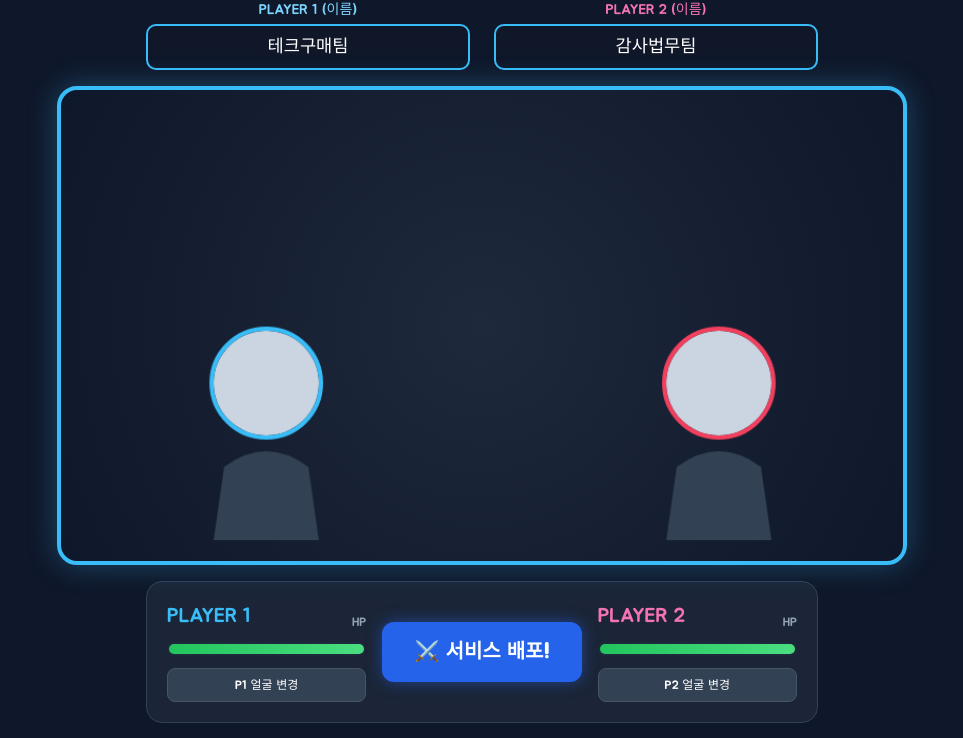
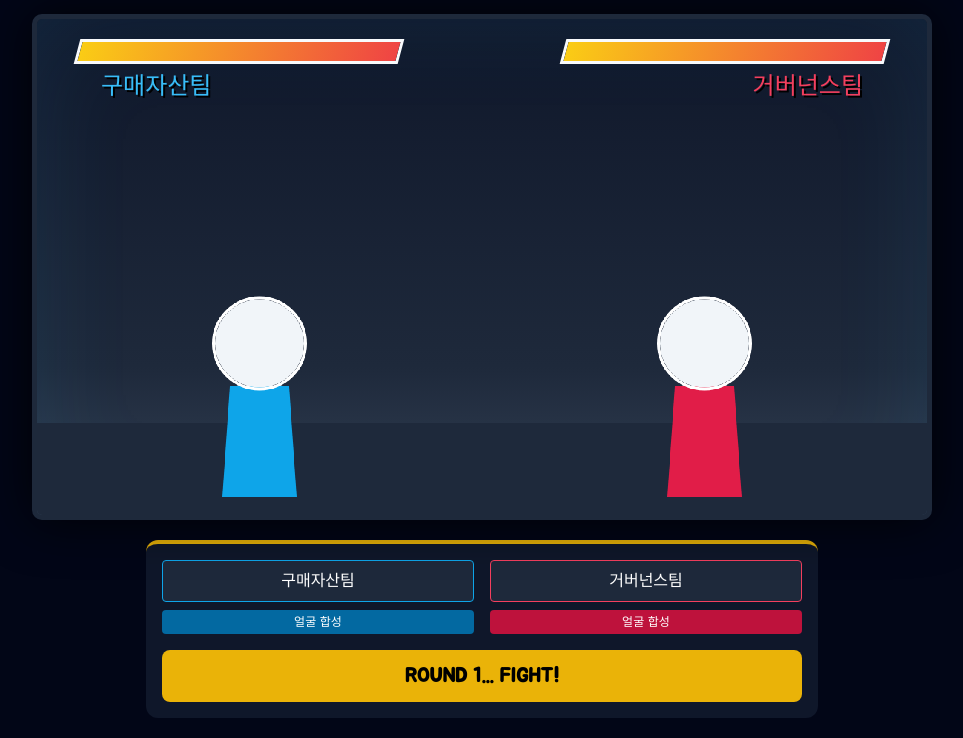
Before and after one commit to raonabba/photofighter, a plain HTML site: page index.html in a window 1280 px wide. Shown: the part 62-800 px from the top of the page, without its empty margins (158-1121 px from the left). Drawn offline with nearby package versions, Linux system fonts and the light colour scheme.

Commit message:
Update index.html

```diff
--- a/index.html
+++ b/index.html
@@ -3,181 +3,241 @@
 <head>
     <meta charset="UTF-8">
     <meta name="viewport" content="width=device-width, initial-scale=1.0, maximum-scale=1.0, user-scalable=no">
-    <title>IT 금융 실무 파이터 - 굴욕의 배포판</title>
+    <title>K-IT GOVERNANCE FIGHTER</title>
     <script src="https://cdn.tailwindcss.com"></script>
     <style>
         @import url('https://fonts.googleapis.com/css2?family=Black+Han+Sans&family=Jua&display=swap');
-        body { font-family: 'Jua', sans-serif; background: #0f172a; color: white; touch-action: manipulation; padding: 10px; }
-        .arena-wrapper { position: relative; width: 100%; max-width: 850px; aspect-ratio: 16 / 9; margin: 0 auto; border: 4px solid #38bdf8; border-radius: 20px; overflow: hidden; background: radial-gradient(circle, #1e293b 0%, #0f172a 100%); box-shadow: 0 0 30px rgba(56, 189, 248, 0.3); }
-        canvas { width: 100%; height: 100%; display: block; }
-        .hp-bar-bg { height: 14px; background: #334155; border-radius: 7px; overflow: hidden; border: 2px solid #1e293b; }
-        .hp-bar-fill { height: 100%; background: linear-gradient(90deg, #22c55e, #4ade80); transition: width 0.4s cubic-bezier(0.175, 0.885, 0.32, 1.275); }
-        .input-group input { background: rgba(15, 23, 42, 0.8); border: 2px solid #38bdf8; color: white; border-radius: 10px; padding: 8px; width: 100%; text-align: center; font-size: 1.1rem; }
+        body { font-family: 'Jua', sans-serif; background: #020617; color: white; overflow: hidden; touch-action: manipulation; }
+        .arena-wrapper {
+            position: relative; width: 95%; max-width: 900px; aspect-ratio: 16 / 9; margin: 20px auto;
+            border: 5px solid #1e293b; border-radius: 10px; overflow: hidden;
+            background: linear-gradient(to bottom, #0f172a 0%, #1e293b 70%, #334155 100%);
+            box-shadow: 0 0 50px rgba(0,0,0,0.8), inset 0 0 100px rgba(56,189,248,0.1);
+        }
+        canvas { width: 100%; height: 100%; image-rendering: pixelated; }
+        .hp-container { position: absolute; top: 20px; width: 100%; display: flex; justify-content: space-between; px: 40px; }
+        .hp-outer { width: 40%; height: 25px; background: #450a0a; border: 3px solid #f8fafc; transform: skew(-15deg); overflow: hidden; }
+        .hp-inner { height: 100%; background: linear-gradient(90deg, #facc15, #ef4444); transition: width 0.3s ease-out; }
+        .player-label { position: absolute; top: 50px; font-family: 'Black Han Sans'; font-size: 1.5rem; text-shadow: 2px 2px #000; }
     </style>
 </head>
 <body class="flex flex-col items-center">
 
-    <div class="w-full max-w-2xl mb-4 text-center">
-        <h1 class="text-3xl font-bold text-sky-400 mb-4 italic">⚡ IT FINANCE FIGHTER ⚡</h1>
-        <div class="grid grid-cols-2 gap-6 input-group">
-            <div>
-                <label class="text-sm text-sky-300 block mb-1">PLAYER 1 (이름)</label>
-                <input id="p1-name" type="text" value="테크구매팀" oninput="syncNames()">
-            </div>
-            <div>
-                <label class="text-sm text-pink-400 block mb-1">PLAYER 2 (이름)</label>
-                <input id="p2-name" type="text" value="감사법무팀" oninput="syncNames()">
-            </div>
-        </div>
+    <div class="mt-4 text-center">
+        <h1 class="text-4xl font-bold text-yellow-400 italic tracking-tighter">THE KING OF IT-COMPLIANCE '26</h1>
     </div>
 
-    <div class="arena-wrapper">
+    <div class="arena-wrapper" id="arena">
+        <div class="hp-container px-10">
+            <div class="hp-outer"><div id="hp-p1" class="hp-inner" style="width: 100%"></div></div>
+            <div class="hp-outer"><div id="hp-p2" class="hp-inner" style="width: 100%"></div></div>
+        </div>
+        <div id="p1-tag" class="player-label left-16 text-sky-400">P1</div>
+        <div id="p2-tag" class="player-label right-16 text-rose-500">P2</div>
         <canvas id="gameCanvas"></canvas>
     </div>
 
-    <div class="w-full max-w-2xl mt-4 grid grid-cols-1 md:grid-cols-3 gap-4 bg-slate-800/80 p-5 rounded-2xl border border-slate-700">
-        <div class="space-y-3">
-            <div class="flex justify-between items-end"><span id="lbl-p1-name" class="text-xl text-sky-400">PLAYER 1</span><span class="text-xs text-slate-400">HP</span></div>
-            <div class="hp-bar-bg"><div id="hp-p1-fill" class="hp-bar-fill" style="width: 100%"></div></div>
-            <button onclick="document.getElementById('up-p1').click()" class="w-full bg-slate-700 text-xs py-2 rounded-lg border border-slate-600 hover:bg-slate-600 transition">P1 얼굴 변경</button>
+    <div class="w-full max-w-2xl grid grid-cols-2 gap-4 p-4 bg-slate-900 rounded-xl border-t-4 border-yellow-500">
+        <div class="flex flex-col gap-2">
+            <input id="name1" type="text" value="구매자산팀" class="bg-slate-800 p-2 rounded border border-sky-500 text-center">
+            <button onclick="document.getElementById('file1').click()" class="bg-sky-700 text-xs py-1 rounded">얼굴 합성</button>
+            <input type="file" id="file1" hidden onchange="loadImg(event, 'p1')">
         </div>
-
-        <div class="flex flex-col justify-center gap-3">
-            <button onclick="startBattle()" id="btn-start" class="bg-blue-600 hover:bg-blue-500 py-4 rounded-xl font-bold text-xl shadow-[0_0_15px_rgba(37,99,235,0.5)] active:scale-95 transition-all">⚔️ 서비스 배포!</button>
-            <input type="file" id="up-p1" hidden accept="image/*" onchange="loadFile(event, 'p1')">
-            <input type="file" id="up-p2" hidden accept="image/*" onchange="loadFile(event, 'p2')">
+        <div class="flex flex-col gap-2">
+            <input id="name2" type="text" value="거버넌스팀" class="bg-slate-800 p-2 rounded border border-rose-500 text-center">
+            <button onclick="document.getElementById('file2').click()" class="bg-rose-700 text-xs py-1 rounded">얼굴 합성</button>
+            <input type="file" id="file2" hidden onchange="loadImg(event, 'p2')">
         </div>
-
-        <div class="space-y-3">
-            <div class="flex justify-between items-end"><span id="lbl-p2-name" class="text-xl text-pink-400">PLAYER 2</span><span class="text-xs text-slate-400">HP</span></div>
-            <div class="hp-bar-bg"><div id="hp-p2-fill" class="hp-bar-fill" style="width: 100%"></div></div>
-            <button onclick="document.getElementById('up-p2').click()" class="w-full bg-slate-700 text-xs py-2 rounded-lg border border-slate-600 hover:bg-slate-600 transition">P2 얼굴 변경</button>
-        </div>
+        <button onclick="startBattle()" class="col-span-2 bg-yellow-500 hover:bg-yellow-400 text-black font-bold py-3 rounded-lg text-xl transform active:scale-95 transition">ROUND 1... FIGHT!</button>
     </div>
 
     <script>
         const canvas = document.getElementById('gameCanvas');
         const ctx = canvas.getContext('2d');
+        canvas.width = 1200; canvas.height = 675;
 
-        // 공격 멘트 50종 (IT 금융 실무용)
-        const attackPhrases = ["금감원 수검 대응 자료 1,000장 준비!", "운영 서버 root 권한 즉시 회수!!", "보안성 심의 '조건부 승인'!", "망분리 PC 인터넷 즉시 차단!", "IT 구매 품의 '반려' 처리!", "클라우드 비용 300% 폭증!", "자산 실사 누락분 500개 발견!", "긴급 장애 전파: 결제 마비!", "SW 라이선스 오남용 적발!", "정보보호 상시평가 미이행!", "외주 인력 노트북 포맷 확인!", "IT 예산 전액 삭감!", "데이터 유실 발생: 복구 불가!", "코드 리뷰: 전면 재작성!", "금요일 5시 긴급 배포 승인!", "내부망 VPN 권한 만료!", "개인정보 노출 사고 오탐!", "계약서 법무 검토: 전면 수정!", "입찰 담합 소명 자료 제출!", "서버 패치 실패: 롤백 불가!", "방화벽 정책 5,000건 삭제!", "자산 관리 태그 1만개 부착!", "기술지원 계약 SLA 미준수!", "BCP 훈련: 센터 강제 전환!", "비인가 SW 탐지: 시말서!", "유지보수 대금 정산 누락!", "신규 솔루션 보안성 거절!", "데이터 센터 출입 기록 조작!", "사용자 권한 오남용 감사!", "망 연계 서버 트래픽 초과!", "백업 데이터 복구 실패!", "차세대 오픈 무기한 연기!", "하드웨어 내용연수 강제 연장!", "정보보안 공시 자료 오기입!", "감사 지적 사항 100건 미이행!", "법인카드 정산 반려!", "IT 기획안 '전략 부재' 회신!", "SSL 인증서 만료 차단!", "시스템 취약점 '상'급 50건!", "외주 업체 보안 위반 벌점!", "DB 쿼리 성능 저하 전체 락!", "보안 에이전트 점유율 99%!", "실소유자 확인 프로세스 누락!", "이상 금융거래 시스템 마비!", "연간 운영계획 백지화!", "최종 결재권자 장기 휴가!", "망분리 우회 시도 적발!!", "장애 보고서 5단 콤보 작성!"];
-
-        // 패배자 굴욕 멘트 20종
-        const humiliationPhrases = [
-            "실무 능력이 주니어보다 못하시네요.", "장애 보고서나 쓰러 가시죠, 폰트 10으로.", "인사 고과는 이미 'D'로 확정되었습니다.", "현업 부서가 당신 이름만 들어도 고개를 젓네요.", "당신이 만든 시스템, 오늘부로 전량 폐기입니다.", "망분리 PC 없는 창고 자리가 당신의 새 사무실입니다.", "법인카드는커녕 탕비실 믹스커피도 금지입니다.", "보안성 심의 통과 확률 0%에 수렴하시네요.", "외주 업체 사장님도 당신보다는 일 잘할듯.", "당신의 기획안은 이면지로도 아깝습니다.", "로그 기록 보니까 일 안 하고 딴짓만 하셨던데?", "클라우드 비용 낭비 주범으로 명예의 전당 등극!", "시말서 100장 써오세요. 수기로.", "당신 자산 관리 번호는 '000001'(폐기 예정)입니다.", "계약서 오타 하나로 회사에 10억 손해 입히셨네요.", "IT 보안 교육 24시간 연속 수강 대상자입니다.", "오늘부터 당신의 모든 배포 승인은 영구 반려입니다.", "책상 빼세요. 자산 실사 결과 당신 자리는 없습니다.", "기술 지원 업체가 당신 전화는 블랙리스트에 넣었답니다.", "당신의 실무 경력은 오늘부로 '로그 삭제' 되었습니다."
+        // --- 유머러스 IT 빌런 공격 멘트 ---
+        const attackPhrases = [
+            "자산 실사인데 맥북 100대 행방불명!!", "망분리 PC에서 유튜브 프리미엄 접속 적발!", "외주업체 인력이 소스코드 깃허브에 업로드!!", "구매 품의서 단가 오타로 100배 결제!",
+            "IT 거버넌스 무시하고 클라우드 임의 생성!", "감사 전날 로그 데이터 전체 삭제!", "보안성 심의 없이 운영 서버 다이렉트 배포!", "법인카드로 비트코인 채굴기 구매 적발!",
+            "유지보수 업체 사장님이 연락 두절!!", "내부 회계 감사 지적 사항 150건 발생!", "전산실 에어컨 끄고 퇴근하기!", "중요 데이터 DB에 '1234'로 암호화!",
+            "망혼용 케이블 무단 연결(Loop 발생)!!", "라이선스 오남용으로 오라클 형님들 방문!", "보고서 폰트가 굴림체라고 반려!", "금요일 17시 59분에 서버 재부팅!",
+            "부장님 PC에 랜섬웨어 감염시키기!", "출입증 없이 데이터 센터 무단 침입!", "계약서에 업체 직인 대신 내 도장 찍기!", "IT 기획안에 'AI' 단어 안 넣었다고 퇴짜!"
         ];
 
-        let p1 = { x: 120, hp: 100, face: null, name: "테크구매팀" };
-        let p2 = { x: 550, hp: 100, face: null, name: "감사법무팀" };
-        let battleText = { content: "", opacity: 0, x: 0, y: 0 };
-        let isRunning = false;
+        const humiliationPhrases = [
+            "기술적 부채나 갚으러 가시죠.", "당신의 커리어는 오늘부로 'Hard Delete' 되었습니다.", "시말서 양식은 메일로 보냈습니다. 궁서체로 쓰세요.", "거버넌스가 우스워 보이십니까?", "자산 번호 9999번(폐기)으로 등록해 드릴게요."
+        ];
 
-        function resize() { canvas.width = 800; canvas.height = 450; }
-        window.addEventListener('resize', resize);
-        resize();
+        let p1 = { x: 200, y: 400, hp: 100, face: null, state: 'idle', frame: 0 };
+        let p2 = { x: 800, y: 400, hp: 100, face: null, state: 'idle', frame: 0 };
+        let effects = [];
+        let particles = [];
+        let shake = 0;
+        let isFighting = false;
 
-        function syncNames() {
-            p1.name = document.getElementById('p1-name').value || "PLAYER 1";
-            p2.name = document.getElementById('p2-name').value || "PLAYER 2";
-            document.getElementById('lbl-p1-name').innerText = p1.name;
-            document.getElementById('lbl-o-name')?.remove(); // 중복 방지
-            document.getElementById('lbl-p2-name').innerText = p2.name;
+        function loadImg(e, p) {
+            const reader = new FileReader();
+            reader.onload = (ev) => {
+                const img = new Image();
+                img.onload = () => { if(p === 'p1') p1.face = img; else p2.face = img; };
+                img.src = ev.target.result;
+            };
+            reader.readAsDataURL(e.target.files[0]);
         }
 
-        function loadFile(event, type) {
-            const file = event.target.files[0];
-            const reader = new FileReader();
-            reader.onload = (e) => {
-                const img = new Image();
-                img.onload = () => { if(type === 'p1') p1.face = img; else p2.face = img; };
-                img.src = e.target.result;
-            };
-            reader.readAsDataURL(file);
+        // --- 이펙트 시스템 (문서 파편 등) ---
+        class Effect {
+            constructor(x, y, type) {
+                this.x = x; this.y = y; this.type = type;
+                this.life = 20;
+                this.text = type === 'doc' ? ["PDF", "Excel", "결재", "반려"][Math.floor(Math.random()*4)] : "";
+            }
+            draw() {
+                ctx.save();
+                if(this.type === 'hit') {
+                    ctx.fillStyle = "white";
+                    ctx.beginPath(); ctx.arc(this.x, this.y, 40 * (this.life/20), 0, Math.PI*2); ctx.fill();
+                } else {
+                    ctx.fillStyle = "#cbd5e1";
+                    ctx.font = "bold 20px Arial";
+                    ctx.fillText(this.text, this.x, this.y - (20 - this.life) * 5);
+                }
+                ctx.restore();
+                this.life--;
+            }
         }
 
-        function drawCharacter(char, isP1) {
-            const centerX = char.x + 75;
-            const centerY = 280;
-            ctx.save();
-            if (!isP1) { ctx.translate(centerX * 2, 0); ctx.scale(-1, 1); }
-            ctx.fillStyle = "#334155";
-            ctx.beginPath();
-            ctx.moveTo(centerX - 40, centerY + 80);
-            ctx.quadraticCurveTo(centerX, centerY + 50, centerX + 40, centerY + 80);
-            ctx.lineTo(centerX + 50, centerY + 150);
-            ctx.lineTo(centerX - 50, centerY + 150);
-            ctx.fill();
-            ctx.beginPath();
-            ctx.arc(centerX, centerY, 50, 0, Math.PI * 2);
-            ctx.closePath();
-            ctx.clip();
-            if (char.face) ctx.drawImage(char.face, centerX - 50, centerY - 50, 100, 100);
-            else { ctx.fillStyle = "#cbd5e1"; ctx.fillRect(centerX-50, centerY-50, 100, 100); }
-            ctx.restore();
-            ctx.strokeStyle = isP1 ? "#38bdf8" : "#f43f5e";
-            ctx.lineWidth = 4;
-            ctx.beginPath(); ctx.arc(centerX, centerY, 52, 0, Math.PI * 2); ctx.stroke();
+        function spawnHit(x, y) {
+            shake = 15;
+            effects.push(new Effect(x, y, 'hit'));
+            for(let i=0; i<5; i++) effects.push(new Effect(x + Math.random()*100-50, y + Math.random()*100-50, 'doc'));
         }
 
-        async function startBattle() {
-            if (isRunning) return;
-            isRunning = true;
-            p1.hp = 100; p2.hp = 100;
-            updateUI();
-            while (p1.hp > 0 && p2.hp > 0) {
-                await attack(p1, p2, true);
-                if (p2.hp <= 0) break;
-                await new Promise(r => setTimeout(r, 800));
-                await attack(p2, p1, false);
-                await new Promise(r => setTimeout(r, 800));
-            }
-            const winner = p1.hp > 0 ? p1.name : p2.name;
-            const loser = p1.hp > 0 ? p2.name : p1.name;
-            const insult = humiliationPhrases[Math.floor(Math.random() * humiliationPhrases.length)];
-            alert(`🏆 승리: ${winner}\n💀 패배자(${loser})에게 한마디:\n"${insult}"`);
-            isRunning = false;
+        function drawChar(char, isP1) {
+            const flip = isP1 ? 1 : -1;
+            const bob = Math.sin(Date.now() / 200) * 10; // Idle 애니메이션
+
+            ctx.save();
+            ctx.translate(char.x + 100, char.y + 100);
+            if(!isP1) ctx.scale(-1, 1);
+
+            // 몸체 (KOF 도복 스타일)
+            ctx.fillStyle = isP1 ? "#0ea5e9" : "#e11d48";
+            ctx.beginPath();
+            ctx.moveTo(-50, 150); ctx.lineTo(50, 150);
+            ctx.lineTo(40, 0); ctx.lineTo(-40, 0); ctx.fill();
+
+            // 얼굴 원형
+            ctx.save();
+            ctx.beginPath(); ctx.arc(0, bob - 50, 60, 0, Math.PI*2); ctx.clip();
+            if(char.face) ctx.drawImage(char.face, -60, bob - 110, 120, 120);
+            else { ctx.fillStyle = "#f1f5f9"; ctx.fill(); }
+            ctx.restore();
+
+            // 테두리
+            ctx.strokeStyle = "white"; ctx.lineWidth = 4;
+            ctx.beginPath(); ctx.arc(0, bob - 50, 62, 0, Math.PI*2); ctx.stroke();
+
+            ctx.restore();
         }
 
-        async function attack(attacker, target, isP1) {
-            battleText.content = attackPhrases[Math.floor(Math.random() * attackPhrases.length)];
-            battleText.x = attacker.x + 75; battleText.y = 180; battleText.opacity = 1;
-            const originalX = attacker.x;
-            const targetX = isP1 ? target.x - 100 : target.x + 100;
-            for(let i=0; i<12; i++) { attacker.x += (targetX - attacker.x) * 0.4; await new Promise(r => setTimeout(r, 20)); }
-            target.hp -= Math.floor(Math.random() * 25) + 10;
-            if(target.hp < 0) target.hp = 0;
-            updateUI();
-            await new Promise(r => setTimeout(r, 1200));
-            for(let i=0; i<15; i++) { attacker.x += (originalX - attacker.x) * 0.3; battleText.opacity -= 0.07; await new Promise(r => setTimeout(r, 25)); }
-            attacker.x = originalX; battleText.opacity = 0;
+        async function attack(atk, def, isP1) {
+            const startX = atk.x;
+            const targetX = isP1 ? def.x - 150 : def.x + 150;
+            const msg = attackPhrases[Math.floor(Math.random()*attackPhrases.length)];
+
+            // 멘트 표시
+            battleMsg = { text: msg, x: atk.x + 100, y: atk.y - 100, life: 60 };
+
+            // 1. 기 모으기 (KOF 느낌)
+            atk.x -= 30 * (isP1 ? 1 : -1);
+            await new Promise(r => setTimeout(r, 200));
+
+            // 2. 파파팍! 돌진 공격
+            for(let i=0; i<5; i++) {
+                atk.x += (targetX - atk.x) * 0.5;
+                await new Promise(r => setTimeout(r, 30));
+            }
+
+            // 3. 타격 임팩트
+            def.hp -= Math.floor(Math.random()*15) + 10;
+            document.getElementById(`hp-${isP1?'p2':'p1'}`).style.width = Math.max(0, (isP1?p2.hp:p1.hp)) + "%";
+            spawnHit(def.x + 100, def.y + 50);
+
+            await new Promise(r => setTimeout(r, 1000)); // 멘트 읽는 시간
+
+            // 4. 복귀
+            atk.x = startX;
         }
 
-        function updateUI() {
-            document.getElementById('hp-p1-fill').style.width = p1.hp + "%";
-            document.getElementById('hp-p2-fill').style.width = p2.hp + "%";
+        let battleMsg = { text: "", x: 0, y: 0, life: 0 };
+
+        async function startBattle() {
+            if(isFighting) return;
+            isFighting = true;
+            p1.hp = 100; p2.hp = 100;
+            p1.x = 200; p2.x = 800;
+            syncUI();
+
+            while(p1.hp > 0 && p2.hp > 0) {
+                await attack(p1, p2, true);
+                if(p2.hp <= 0) break;
+                await new Promise(r => setTimeout(r, 500));
+                await attack(p2, p1, false);
+                await new Promise(r => setTimeout(r, 500));
+            }
+
+            const winner = p1.hp > 0 ? document.getElementById('name1').value : document.getElementById('name2').value;
+            const insult = humiliationPhrases[Math.floor(Math.random()*humiliationPhrases.length)];
+            alert(`WINNER: ${winner}\n\n"${insult}"`);
+            isFighting = false;
         }
 
-        function draw() {
+        function syncUI() {
+            document.getElementById('hp-p1').style.width = p1.hp + "%";
+            document.getElementById('hp-p2').style.width = p2.hp + "%";
+            document.getElementById('p1-tag').innerText = document.getElementById('name1').value;
+            document.getElementById('p2-tag').innerText = document.getElementById('name2').value;
+        }
+
+        function gameLoop() {
             ctx.clearRect(0, 0, canvas.width, canvas.height);
-            drawCharacter(p1, true);
-            drawCharacter(p2, false);
-            if (battleText.opacity > 0) {
-                ctx.save();
-                ctx.globalAlpha = battleText.opacity;
-                ctx.font = "bold 24px Jua";
+
+            // 화면 흔들림
+            if(shake > 0) {
+                ctx.translate(Math.random()*shake-shake/2, Math.random()*shake-shake/2);
+                shake *= 0.9;
+            }
+
+            // 배경 바닥
+            ctx.fillStyle = "#1e293b";
+            ctx.fillRect(0, 550, canvas.width, 125);
+
+            drawChar(p1, true);
+            drawChar(p2, false);
+
+            // 이펙트 처리
+            effects = effects.filter(e => e.life > 0);
+            effects.forEach(e => e.draw());
+
+            // 멘트 처리
+            if(battleMsg.life > 0) {
+                ctx.fillStyle = "yellow";
+                ctx.font = "italic bold 35px Jua";
                 ctx.textAlign = "center";
-                const tw = ctx.measureText(battleText.content).width;
-                ctx.fillStyle = "rgba(0,0,0,0.6)";
-                ctx.beginPath();
-                ctx.roundRect(battleText.x - (tw/2) - 15, battleText.y - 30, tw + 30, 45, 10);
-                ctx.fill();
-                ctx.fillStyle = "#ffff00";
-                ctx.fillText(battleText.content, battleText.x, battleText.y);
-                ctx.restore();
+                ctx.strokeStyle = "black"; ctx.lineWidth = 6;
+                ctx.strokeText(battleMsg.text, battleMsg.x, battleMsg.y);
+                ctx.fillText(battleMsg.text, battleMsg.x, battleMsg.y);
+                battleMsg.life--;
             }
-            requestAnimationFrame(draw);
+
+            ctx.setTransform(1, 0, 0, 1, 0, 0);
+            requestAnimationFrame(gameLoop);
         }
-        draw();
+
+        syncUI();
+        gameLoop();
     </script>
 </body>
 </html>
```
